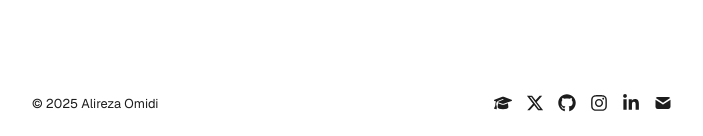
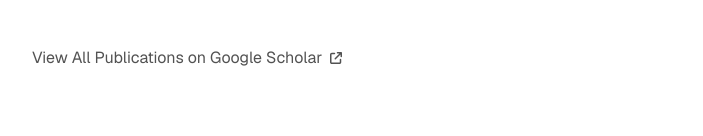
Before and after one commit to alirezaomidi/alirezaomidi.github.io, a Next.js app: page /publications in a window 1280 px wide. Shown: the part 1830-1966 px from the top of the page, without its empty margins (288-991 px from the left). Built offline with nearby package versions, Linux system fonts and the light colour scheme.

Commit message:
Enhance publications page with Google Scholar link. Added a new icon for external linking and included a direct link to view all publications on Google Scholar, improving accessibility and user navigation.

```diff
--- a/app/publications/page.tsx
+++ b/app/publications/page.tsx
@@ -1,6 +1,6 @@
 import React from "react";
 import type { Metadata } from "next";
-import { FaGraduationCap } from "react-icons/fa6";
+import { FaGraduationCap, FaArrowUpRightFromSquare } from "react-icons/fa6";
 import { publications } from "./publication-data";
 import { socialLinks } from "app/config";
 import { PublicationList } from "app/components/publication-list";
@@ -23,9 +23,20 @@ export default function Publications() {
                 >
                     <FaGraduationCap className="text-lg" />
                     <span>Google Scholar</span>
+                    <FaArrowUpRightFromSquare className="text-xs" />
                 </a>
             </div>
             <PublicationList publications={publications} />
+            <div className="mt-12">
+                <a
+                    href={socialLinks.scholar}
+                    target="_blank"
+                    rel="noopener noreferrer"
+                    className="text-neutral-600 dark:text-neutral-400 hover:opacity-80 no-underline inline-flex items-center gap-2"
+                >
+                    View All Publications on Google Scholar <FaArrowUpRightFromSquare className="text-xs" />
+                </a>
+            </div>
         </section>
     );
 }
```
